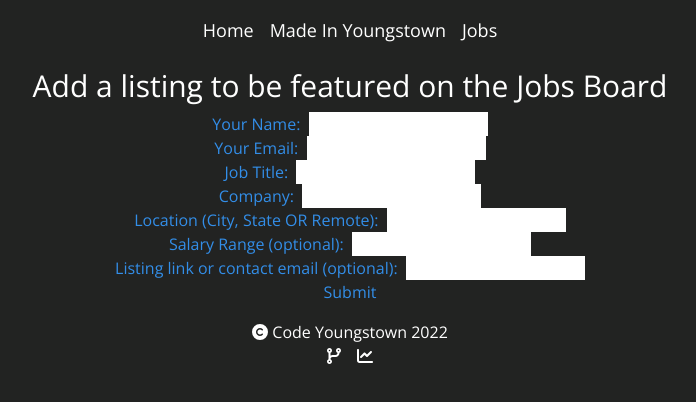
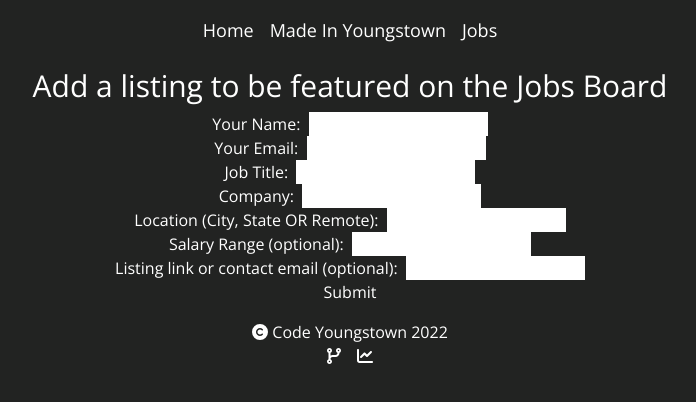
Before and after one commit to codeyoungstown/next-codeyoungstown.com, a Next.js app: page /jobs-form in a window 1280 px wide. Shown: the top 402 px of the page, without its empty margins (290-986 px from the left). Built offline with nearby package versions, Linux system fonts and the light colour scheme.

Commit message:
changed link hover to gray, fixed tailwind config to extend colors, not override

```diff
--- a/components/Footer.tsx
+++ b/components/Footer.tsx
@@ -18,7 +18,7 @@ export default function Footer() {
           <li>
             <a
               href="https://github.com/codeyoungstown/codeyoungstown.com"
-              className="m-2 hover:text-blue"
+              className="m-2 hover:text-gray-300"
               target="_blank"
               rel="noreferrer"
               title={`GitHub Link`}
@@ -29,7 +29,7 @@ export default function Footer() {
           <li>
             <a
               href="https://simpleanalytics.com/codeyoungstown.com?utm_source=codeyoungstown.com"
-              className="m-2 hover:text-blue"
+              className="m-2 hover:text-gray-300"
               target="_blank"
               rel="noreferrer"
               title={`Simple Analytics Link`}
--- a/components/Header.tsx
+++ b/components/Header.tsx
@@ -8,10 +8,9 @@ export default function Header() {
           ["Home", "/"],
           ["Made In Youngstown", "/made-in-youngstown"],
           ["Jobs", "/jobs"],
-
         ].map(([title, url]) => (
           <Link href={url} key={title}>
-            <a className="hover:underline">{title}</a>
+            <a className="hover:underline hover:text-gray-300">{title}</a>
           </Link>
         ))}
       </nav>
--- a/components/Layout.tsx
+++ b/components/Layout.tsx
@@ -10,7 +10,7 @@ export default function Layout({ children }) {
     "Connecting software engineers, developers, and coders in the Youngstown, OH area. Join the ongoing chat via Slack and attend our meetups.";
 
   return (
-    <div className="bg-gray text-white text-center flex-1">
+    <div className="bg-CYgray text-white text-center flex-1">
       <Head>
         {/*Thanks to https://megatags.co/ for generating these*/}
         <title>{title}</title>
--- a/components/Socials.tsx
+++ b/components/Socials.tsx
@@ -11,7 +11,7 @@ export default function Socials() {
             rel="noreferrer"
             target="_blank"
             title={`To Code Youngstown's ${social.name}`}
-            className="hover:text-blue"
+            className="hover:text-gray-300"
           >
             <FontAwesomeIcon icon={social.icon} />
           </a>
--- a/pages/index.tsx
+++ b/pages/index.tsx
@@ -1,7 +1,7 @@
 import Image from "next/image";
 import Layout from "../components/Layout";
 import Socials from "../components/Socials";
-import logo from "../public/code-youngstown-white-background-final.png"
+import logo from "../public/code-youngstown-white-background-final.png";
 
 export default function Home() {
   return (
@@ -23,11 +23,17 @@ export default function Home() {
       </h1>
       <h2 className="text-2xl p-2">
         Join the ongoing chat via{" "}
-        <a className="underline" href="http://slack.codeyoungstown.com/">
+        <a
+          className="underline hover:text-gray-300"
+          href="http://slack.codeyoungstown.com/"
+        >
           Slack
         </a>{" "}
         and attend our{" "}
-        <a className="underline" href="https://www.meetup.com/Code-Youngstown/">
+        <a
+          className="underline hover:text-gray-300"
+          href="https://www.meetup.com/Code-Youngstown/"
+        >
           meetups
         </a>
         .
--- a/pages/jobs.tsx
+++ b/pages/jobs.tsx
@@ -10,7 +10,7 @@ export default function Jobs() {
       <h1 className="text-3xl p-2">Jobs</h1>
       <h2 className="text-xl p-2">Community-sourced job opportunities</h2>
       <Link href="/jobs-form">
-        <a>Add a job listing</a>
+        <a className="hover:text-gray-300">Add a job listing</a>
       </Link>
     </Layout>
   );
--- a/tailwind.config.js
+++ b/tailwind.config.js
@@ -5,10 +5,11 @@ module.exports = {
     "./components/**/*.{js,ts,jsx,tsx}",
   ],
   theme: {
-    colors: {
-      gray: "#222322",
-      white: "#ffffff",
-      blue: "#338ee8",
+    extend: {
+      colors: {
+        CYgray: "#222322",
+        white: "#ffffff",
+      },
     },
   },
   plugins: [],
```
